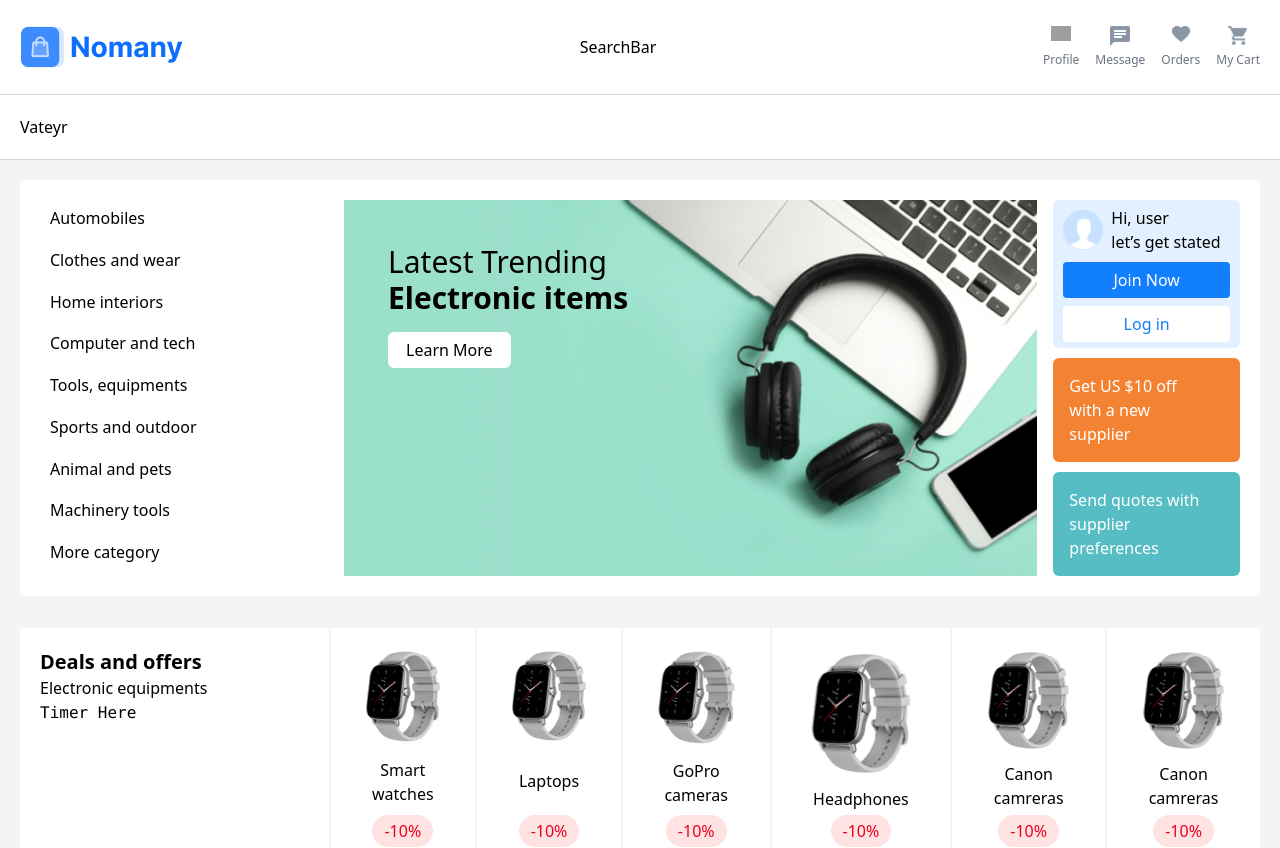
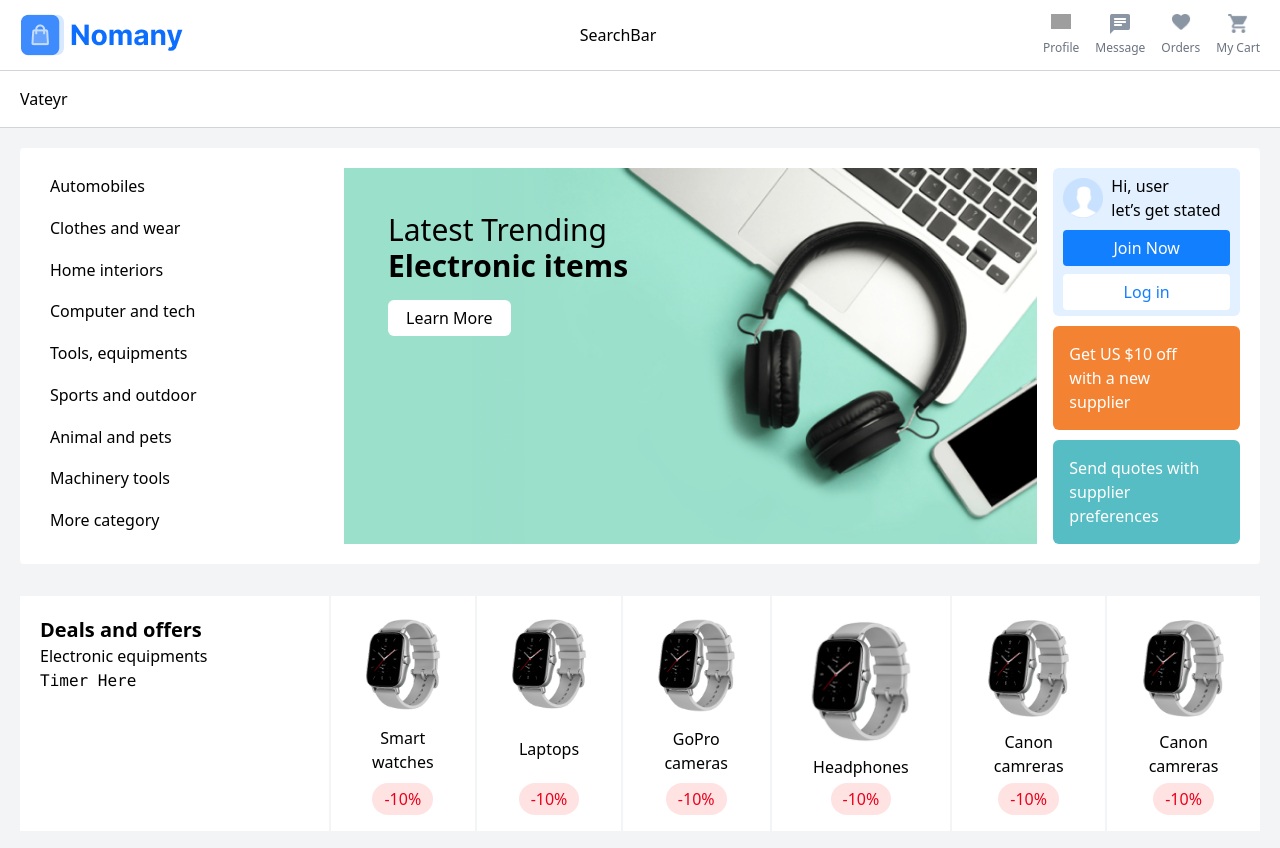
Before and after one commit to jaydhales/nomany-marketplace, a Next.js app: page / in a window 1280 px wide. Shown: the top 848 px of the page. Built offline with nearby package versions, Linux system fonts and the light colour scheme; grey boxes are pictures that could not be loaded.

Commit message:
Feat: Built CTA components

```diff
--- /dev/null
+++ b/src/components/CTA.jsx
@@ -0,0 +1,22 @@
+const CTA = () => {
+  return (
+    <>
+      <section className="bg-gray-200 p-9 flex flex-col gap-6 text-center">
+        <div>
+          <h2 className="text-xl font-semibold">Subscribe on our newsletter</h2>
+          <p>
+            Get daily news on upcoming offers from many suppliers all over the
+            world
+          </p>
+        </div>
+
+        <form action="">
+          <input type="text" className="p-2 rounded-md mr-2" />
+          <button className="p-2 rounded-md bg-[#0067FF]">Submit</button>
+        </form>
+      </section>
+    </>
+  );
+};
+
+export default CTA;
--- a/src/components/CategoryNav.tsx
+++ b/src/components/CategoryNav.tsx
@@ -3,7 +3,7 @@ import React from "react";
 const CategoryNav = () => {
   return (
     <div className=" bg-white border-y border-gray-300">
-      <div className="p-5 screen">Vateyr</div>
+      <div className="px-5 py-4 screen">Vateyr</div>
     </div>
   );
 };
--- a/src/components/Header.tsx
+++ b/src/components/Header.tsx
@@ -6,7 +6,7 @@ import { FC } from "react";
 const Header = () => {
   return (
     <div className="bg-white">
-      <header className="flex items-center justify-between p-5  screen">
+      <header className="flex items-center justify-between px-5 py-2  screen">
         <Link href="/">
           <Image src="/assets/logo.png" alt="Logo" width="173" height="54" />
         </Link>
--- a/src/components/Hero.tsx
+++ b/src/components/Hero.tsx
@@ -3,7 +3,7 @@ import Image from "next/image";
 const Hero = () => {
   return (
     <section className="lg:rounded bg-white md:p-5 grid md:grid-cols-9 lg:grid-cols-12 gap-4">
-      <div className="tab md:col-span-2 lg:col-span-3 hidden md:grid ">
+      <div className="tab md:col-span-2 lg:col-span-3 hidden md:grid">
         {[
           "Automobiles",
           "Clothes and wear",
--- a/src/components/Layout.tsx
+++ b/src/components/Layout.tsx
@@ -5,10 +5,10 @@ import { FC } from "react";
 
 const Layout: FC<any> = ({ children }) => {
   return (
-    <div className=" min-h-screen">
+    <div className="min-h-screen">
       <Header />
       <CategoryNav />
-      <div className="lg:p-5 min-h-[calc(100vh-460px)] screen">{children}</div>
+      <div className="min-h-[calc(100vh-460px)]">{children}</div>
 
       <Footer />
     </div>
--- a/src/components/ProductCard.tsx
+++ b/src/components/ProductCard.tsx
@@ -9,7 +9,7 @@ interface CardProps {
 
 const ProductCard: FC<CardProps> = ({ src, price, description }) => {
   return (
-    <div className="bg-white w-60 p-4 flex flex-col gap-3.5 items-center">
+    <div className="bg-white w-60 p-4 flex flex-col gap-3.5 items-center rounded-md">
       <Image src={src} width={200} height={200} alt={description} />
       <div>
         <small>₦{price}</small>
--- a/src/pages/index.tsx
+++ b/src/pages/index.tsx
@@ -1,12 +1,10 @@
 import Head from "next/head";
-import { Inter } from "next/font/google";
 import Hero from "@/components/Hero";
 import Deals from "@/components/Deals";
 import CategoryHero from "@/components/CategoryHero";
 import Quote from "@/components/Quote";
 import Recommended from "@/components/Recommended";
-
-const inter = Inter({ subsets: ["latin"] });
+import CTA from "@/components/CTA";
 
 export default function Home() {
   return (
@@ -17,7 +15,7 @@ export default function Home() {
         <meta name="viewport" content="width=device-width, initial-scale=1" />
         <link rel="icon" href="/favicon.ico" />
       </Head>
-      <main>
+      <main className="screen">
         <Hero />
         <Deals />
         <CategoryHero title="Home and outdoor" imgSrc="image 92" />
@@ -28,6 +26,7 @@ export default function Home() {
         <Quote />
         <Recommended />
       </main>
+      <CTA />
     </>
   );
 }
--- a/src/styles/globals.css
+++ b/src/styles/globals.css
@@ -10,7 +10,7 @@
 
 @layer component {
   .screen {
-    @apply max-w-[1400px] mx-auto;
+    @apply max-w-[1400px] 2xl:max-w-[1500px] mx-auto lg:p-5;
   }
 
   .btn {
```
